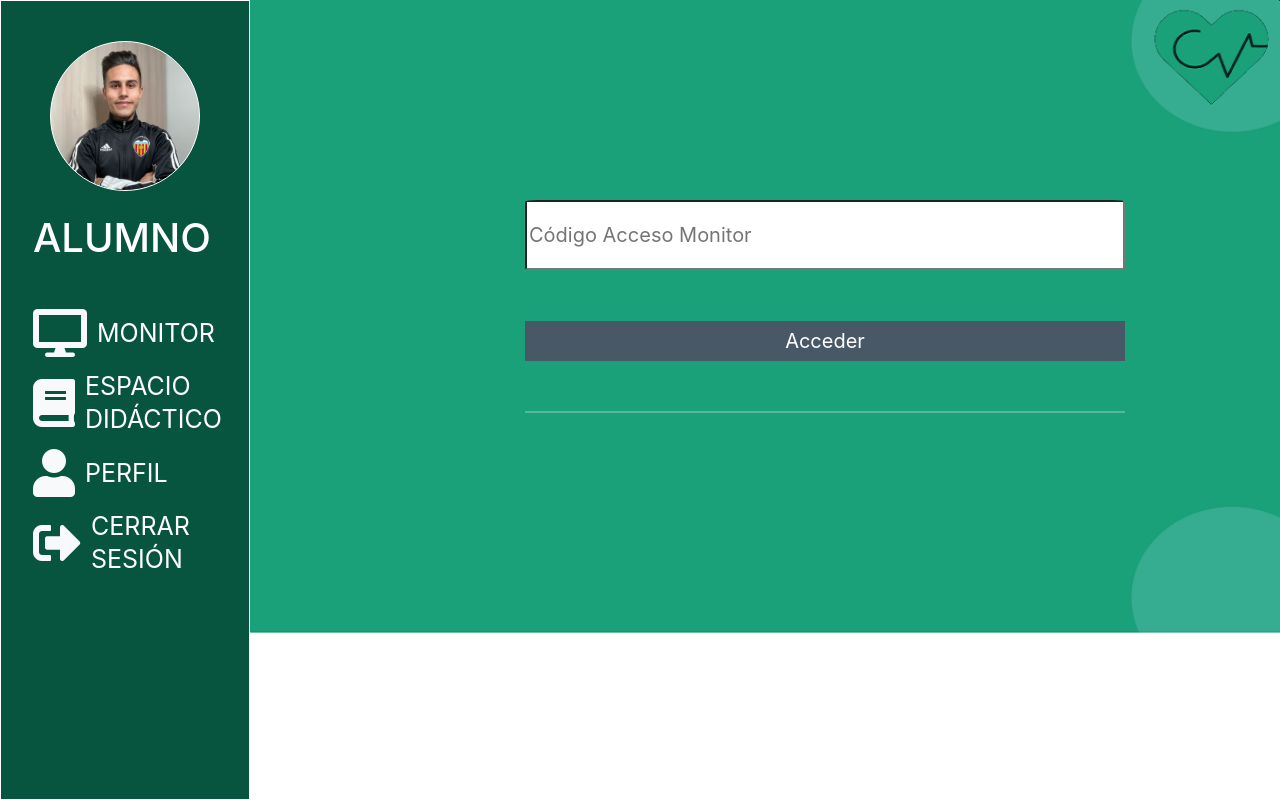
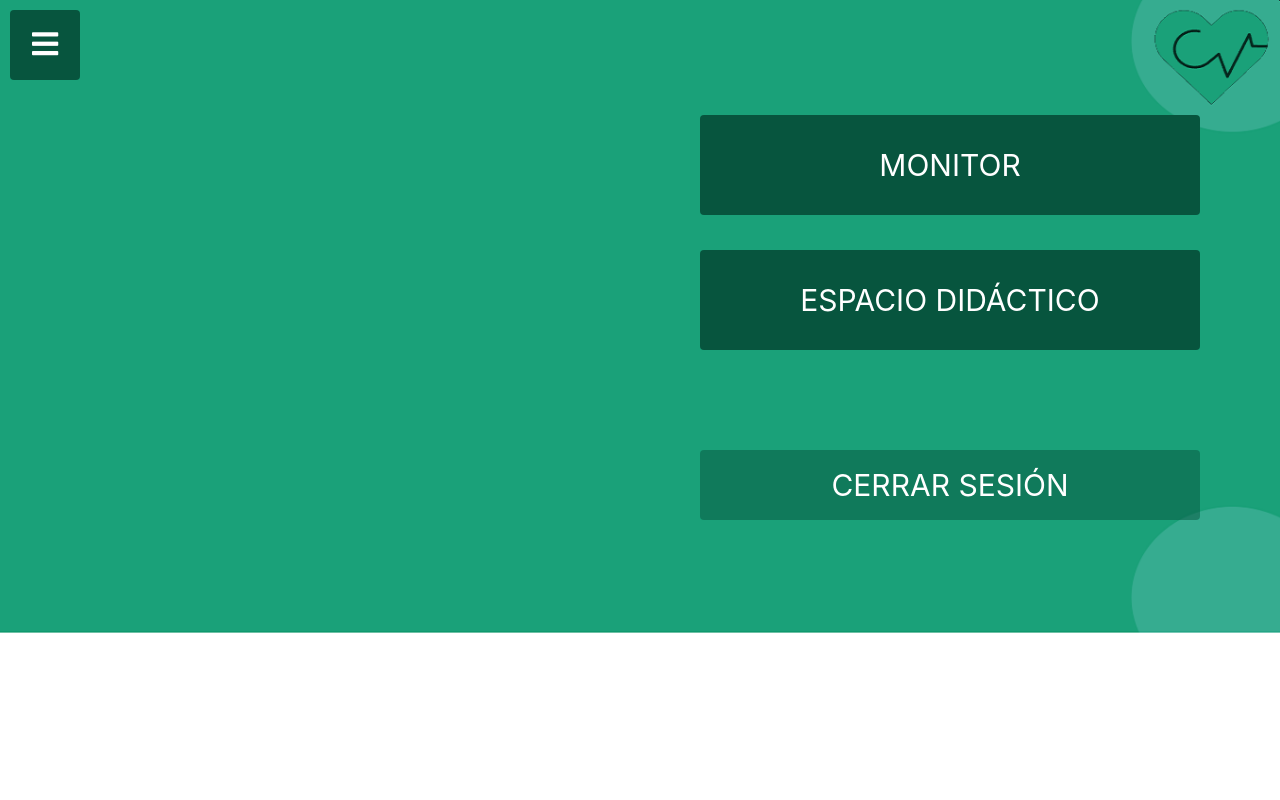
Before and after one commit to vigasi7/PROYECTO_CV, an Angular app in the folder CONSTANTES_VITALES/: page /home in a window 1280 px wide. Built offline with nearby package versions, Linux system fonts and the light colour scheme.

Commit message:
16/01/23 Hamburgeuesa / pag-inicio

```diff
--- /dev/null
+++ b/CONSTANTES_VITALES/src/app/menus/codigo-monitor/codigo-monitor.component.css
@@ -0,0 +1,28 @@
+#form-clave-monitor{
+  border-radius: 2%;
+  color: rgb(160, 157, 157);
+  margin-left: 525px;
+  width: 600px;
+  height: 70px;
+  margin-top: 200px;
+  font-size: 20px;
+}
+
+#btn-acceder{
+  background-color: #495867;
+  color: white;
+  border: none;
+  margin-left: 525px;
+  width: 600px;
+  height: 40px;
+  margin-top: 30%;
+  font-size: 20px;
+}
+
+hr{
+  color: white;
+  width: 600px;
+  height: 2px;
+  margin-left: 525px;
+  margin-top: 50%;
+}
--- /dev/null
+++ b/CONSTANTES_VITALES/src/app/menus/codigo-monitor/codigo-monitor.component.html
@@ -0,0 +1,11 @@
+<div class="container-fluid g-0">
+
+  <input type="text" name="clave-monitor" id="form-clave-monitor" placeholder="Código Acceso Monitor"><br><br>
+
+  <a href="/login">
+    <button type="submit" id="btn-acceder">Acceder</button>
+  </a><br>
+
+  <hr>
+
+</div>
--- a/CONSTANTES_VITALES/src/app/menus/menus.module.ts
+++ b/CONSTANTES_VITALES/src/app/menus/menus.module.ts
@@ -4,6 +4,7 @@ import { PagInicioComponent } from './pag-inicio/pag-inicio.component';
 import { UtilidadesModule } from '../utilidades/utilidades.module';
 import { LoginComponent } from './login/login.component';
 import { PerfilComponent } from './perfil/perfil.component';
+import { CodigoMonitorComponent } from './codigo-monitor/codigo-monitor.component';
 
 
 
@@ -16,7 +17,8 @@ import { PerfilComponent } from './perfil/perfil.component';
     declarations: [
         PagInicioComponent,
         LoginComponent,
-        PerfilComponent
+        PerfilComponent,
+        CodigoMonitorComponent
     ],
     imports: [
         CommonModule,
--- a/CONSTANTES_VITALES/src/app/menus/pag-inicio/pag-inicio.component.css
+++ b/CONSTANTES_VITALES/src/app/menus/pag-inicio/pag-inicio.component.css
@@ -4,31 +4,32 @@ main{
   z-index: 0;
 }
 
-#form-clave-monitor{
-  border-radius: 2%;
-  color: rgb(160, 157, 157);
-  margin-left: 525px;
-  width: 600px;
-  height: 70px;
-  margin-top: 200px;
-  font-size: 20px;
+.btn-princ{
+  background-color: #07553E;
+  border: none;
+  width: 500px;
+  height: 100px;
+  margin-left: 700%;
+  margin-top: 35%;
+  font-size: 30px;
+  align-items: center;
+  display: flex;
+  justify-content: center;
 }
 
-#btn-acceder{
-  background-color: #495867;
-  color: white;
+.btn-cs{
+  background-color: rgba(7, 85, 62, 0.5);
   border: none;
-  margin-left: 525px;
-  width: 600px;
-  height: 40px;
-  margin-top: 30%;
-  font-size: 20px;
+  width: 500px;
+  height: 70px;
+  margin-left: 700%;
+  margin-top: 100%;
+  font-size: 30px;
+  align-items: center;
+  display: flex;
+  justify-content: center;
 }
 
-hr{
-  color: white;
-  width: 600px;
-  height: 2px;
-  margin-left: 525px;
-  margin-top: 50%;
+.pag_inicio{
+  position: relative;
 }
--- a/CONSTANTES_VITALES/src/app/menus/pag-inicio/pag-inicio.component.html
+++ b/CONSTANTES_VITALES/src/app/menus/pag-inicio/pag-inicio.component.html
@@ -4,17 +4,10 @@
 
     <app-side-nav></app-side-nav>
 
-    <div class="container-fluid g-0">
+    <a href="/home" class="btn btn-primary btn-princ" type="button">MONITOR</a>
+    <a href="/home" class="btn btn-primary btn-princ" type="button">ESPACIO DIDÁCTICO</a>
 
-      <input type="text" name="clave-monitor" id="form-clave-monitor" placeholder="Código Acceso Monitor"><br><br>
-
-      <a href="/login">
-        <button type="submit" id="btn-acceder">Acceder</button>
-      </a><br>
-
-      <hr>
-
-    </div>
+    <a href="/login" class="btn btn-primary btn-cs" type="button">CERRAR SESIÓN</a>
 
   </main>
 
--- a/CONSTANTES_VITALES/src/app/utilidades/side-nav/side-nav.component.css
+++ b/CONSTANTES_VITALES/src/app/utilidades/side-nav/side-nav.component.css
@@ -1,4 +1,79 @@
-.side-nav-content{
+.fa-bars{
+  font-size: 30px;
+}
+
+.btn-close{
+  background-color:  rgb(26, 161, 121);
+  color: white;
+  border: none;
+  width: 50px;
+  height: 50px;
+  opacity: 1;
+}
+
+.btn-primary{
+  background-color:  #07553E;
+  color: white;
+  border: none;
+  margin-left: 10px;
+  margin-top: 10px;
+  width: 70px;
+  height: 70px;
+  opacity: 1;
+}
+
+button:hover{
+  background-color: rgb(54, 172, 144);
+}
+
+.offcanvas-title{
+  font-size: 35px;
+}
+
+.offcanvas{
+  background-color: #07553E;
+  color: white;
+}
+
+.img_user{
+  border: 1px solid white;
+  width: 150px;
+  height: 150px;
+  -moz-border-radius: 50%;
+  -webkit-border-radius: 50%;
+  border-radius: 50%;
+  background-image: url(foto_usuario.png);
+  background-repeat: no-repeat;
+  background-size: 100%;
+  text-align: center;
+  margin-left: 17px;
+}
+
+.nav-list-item{
+  border: 1px white;
+  display: flex;
+  align-items: center;
+  height: 50px;
+  padding-top: 35px;
+  padding-bottom: 35px;
+  list-style: none;
+}
+
+a{
+  text-decoration: none;
+  color: white;
+  font-size: 25px;
+}
+
+.icons{
+  display: contents;
+}
+
+.opc_menu{
+  padding-left: 10px;
+}
+
+/* .side-nav-content{
   top: 5rem;
   color: white;
   width: 230px;
@@ -64,3 +139,5 @@ span{
 .opc_menu{
   padding-left: 10px;
 }
+
+ */
--- a/CONSTANTES_VITALES/src/app/utilidades/side-nav/side-nav.component.html
+++ b/CONSTANTES_VITALES/src/app/utilidades/side-nav/side-nav.component.html
@@ -1,4 +1,27 @@
-<div class="side-nav-content">
+<button class="btn btn-primary" type="button" data-bs-toggle="offcanvas" data-bs-target="#offcanvasScrolling" aria-controls="offcanvasScrolling"><i class="fas fa-solid fa-bars"></i></button>
+
+<div class="offcanvas offcanvas-start" data-bs-scroll="true" data-bs-backdrop="false" tabindex="-1" id="offcanvasScrolling" aria-labelledby="offcanvasScrollingLabel">
+  <div class="offcanvas-header">
+    <h5 class="offcanvas-title" id="offcanvasScrollingLabel">PROFESOR</h5>
+    <button type="button" class="btn-close" data-bs-dismiss="offcanvas" aria-label="Close"></button>
+  </div>
+  <p class="img_user"></p>
+  <div class="offcanvas-body">
+    <li class="nav-list-item"*ngFor="let item of list">
+
+      <i class="{{item.icon}} icons"></i><i>     </i>
+      <span class="opc_menu">
+        <a href="{{item.direccion}}">{{item.name}}</a>
+      </span>
+      <tr></tr>
+    </li>
+  </div>
+</div>
+
+
+
+
+<!-- <div class="side-nav-content">
 
   <ul class="nav-list">
 
@@ -24,4 +47,4 @@
 
   </ul>
 
-</div>
+</div> -->
--- a/CONSTANTES_VITALES/src/styles.css
+++ b/CONSTANTES_VITALES/src/styles.css
@@ -16,11 +16,11 @@ app-navbar{
 } */
 
 
-app-side-nav{
+/* app-side-nav{
   background-color: #07553E;
   position: fixed;
   left: 0;
   width: 250px;
   height: 100%;
   border: 1px solid white;
-}
+} */
```
Also changed, not shown: CONSTANTES_VITALES/src/app/menus/codigo-monitor/codigo-monitor.component.ts (added, +10 -0 lines), 1 other file (tests, documents, lock files or other folders).
